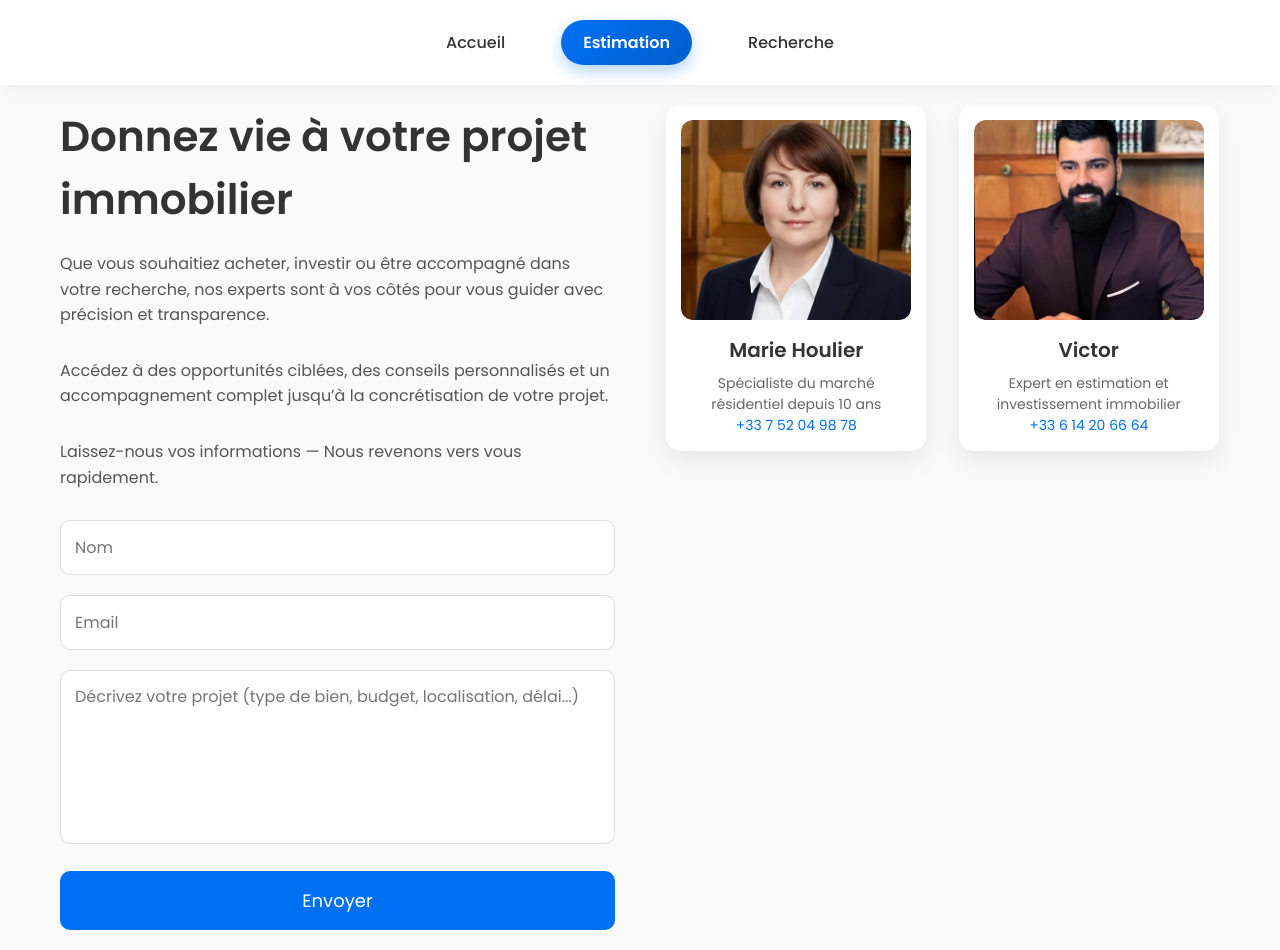
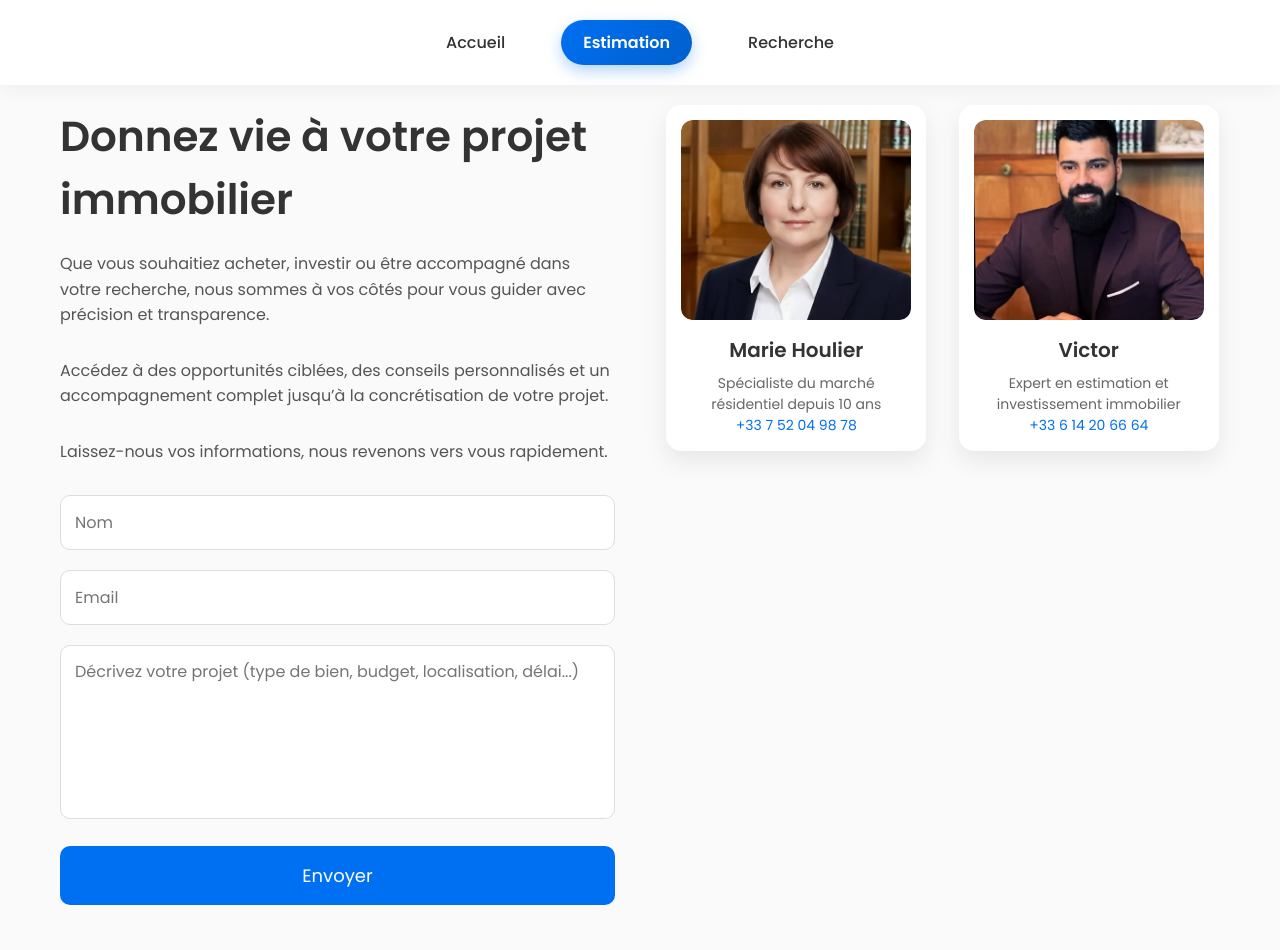
Before and after one commit to Juju-kpi/estimation_immo, a Next.js app: page /contact in a window 1280 px wide. After the commit the page ends 925 px from the top, so only its background shows below. Built offline with nearby package versions, Linux system fonts and the light colour scheme.

Commit message:
Update page.js

```diff
--- a/app/contact/page.js
+++ b/app/contact/page.js
@@ -55,8 +55,7 @@ export default function ContactPage() {
          <h1>Donnez vie à votre projet immobilier</h1>
 
 <p>
-Que vous souhaitiez acheter, investir ou être accompagné dans votre recherche,
-nos experts sont à vos côtés pour vous guider avec précision et transparence.
+Que vous souhaitiez acheter, investir ou être accompagné dans votre recherche, nous sommes à vos côtés pour vous guider avec précision et transparence.
 </p>
 
 <p>
@@ -65,7 +64,7 @@ complet jusqu’à la concrétisation de votre projet.
 </p>
 
 <p>
-Laissez-nous vos informations — Nous revenons vers vous rapidement.
+Laissez-nous vos informations, nous revenons vers vous rapidement.
 </p>
 
           <form onSubmit={handleSubmit} className="contact-form">
```
